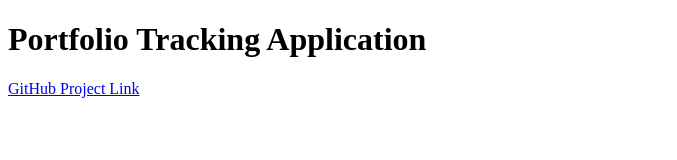
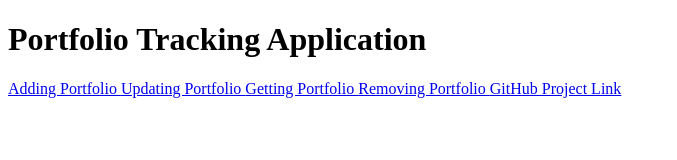
Before and after one commit to sumana91/portfolio-tracking-app, a website: page views/index.html in a window 1280 px wide. Shown: the whole page, without its empty margins (0-677 px from the left). Drawn offline with Linux system fonts and the light colour scheme.

Commit message:
Ädded hyperlink for endpoints

```diff
--- a/views/index.html
+++ b/views/index.html
@@ -8,6 +8,10 @@
 
    <body>
       <h1>Portfolio Tracking Application</h1>
+      <a href="https://portfolio-tracking-app.herokuapp.com/api/portfolio/add"> Adding Portfolio </a>
+      <a href="https://portfolio-tracking-app.herokuapp.com/api/portfolio/update"> Updating Portfolio </a>
+      <a href="https://portfolio-tracking-app.herokuapp.com/api/portfolio"> Getting Portfolio </a>
+      <a href="https://portfolio-tracking-app.herokuapp.com/api/portfolio/delete"> Removing Portfolio </a>
       <a href="https://github.com/sumana91/portfolio_tracking_api"> GitHub Project Link </a>
    </body>
 </html>
```
